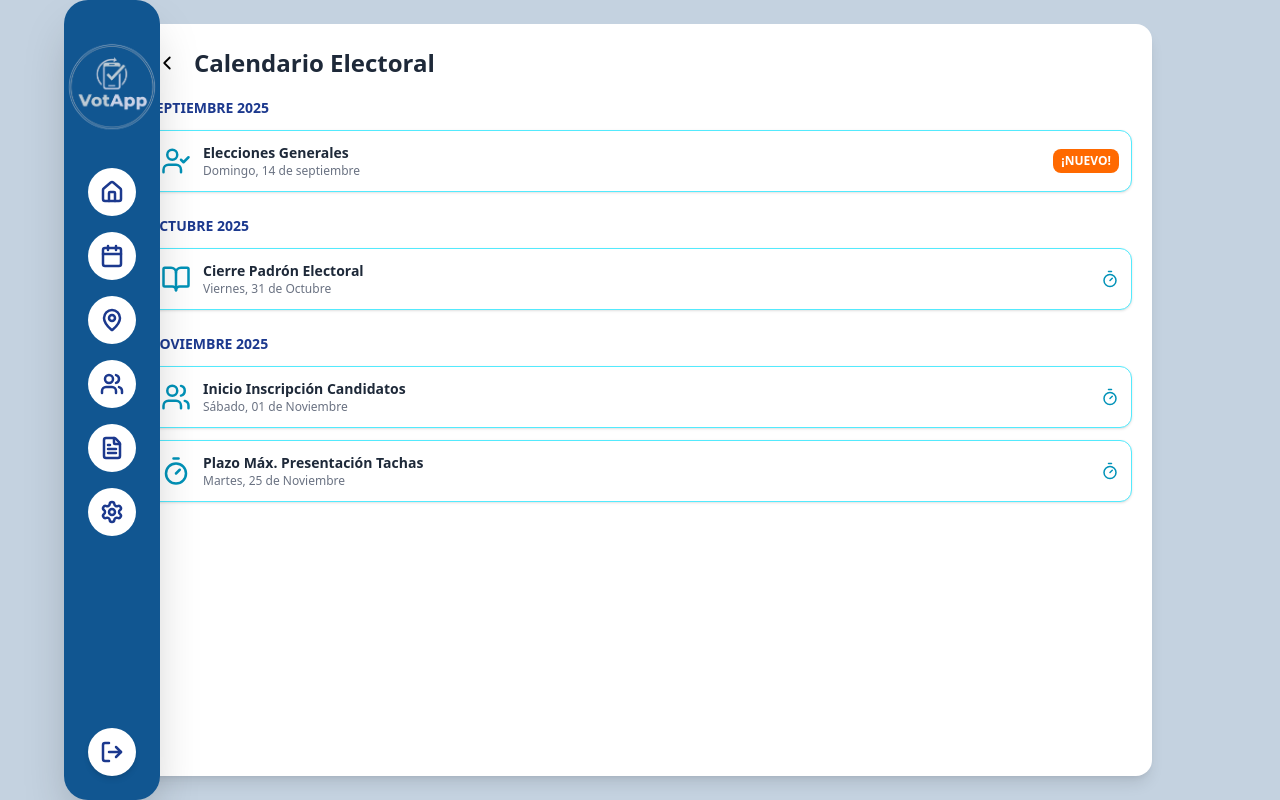
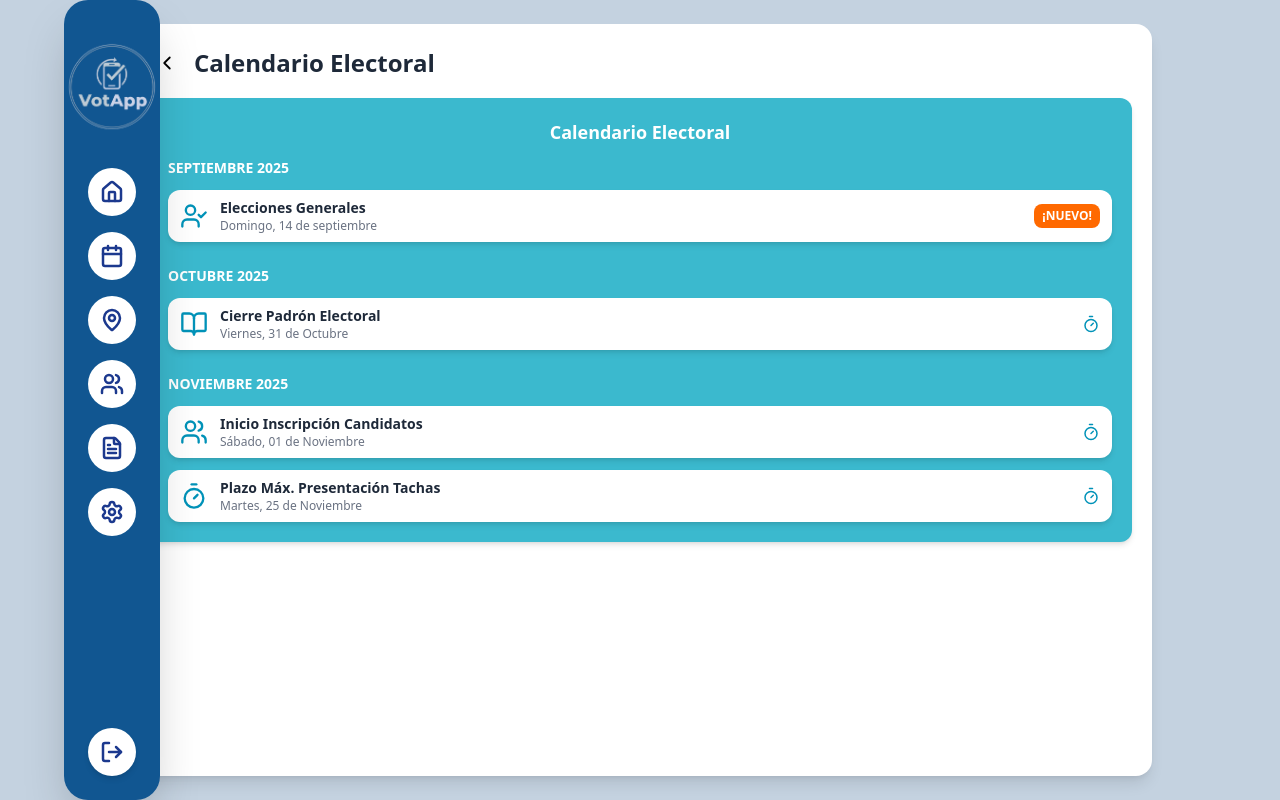
Before and after one commit to DevFran25/app-basica-react, a React (Vite) app: page /calendario-electoral in a window 1280 px wide. Built offline with nearby package versions, Linux system fonts and the light colour scheme.

Commit message:
se agrego componente dashboardCard en todas las páginas

```diff
--- a/src/pages/Dashboard/Calendario-Electoral.jsx
+++ b/src/pages/Dashboard/Calendario-Electoral.jsx
@@ -2,7 +2,7 @@ import { useState } from "react";
 import { UserCheck, BookOpen, Users, Timer } from "lucide-react";
 import Sidebar from "@/components/layout/Sidebar";
 import Header from "@/components/layout/Header";
-
+import DashboardCard from "@/components/ui/DashboardCard";
 
 export default function CalendarioElectoralPage() {
   const [sidebarOpen, setSidebarOpen] = useState(false);
@@ -63,31 +63,28 @@ export default function CalendarioElectoralPage() {
 
       {/* Main */}
       <main className="flex-1 p-4 md:p-6 flex justify-center">
-        <div className="bg-white w-full max-w-5xl rounded-2xl shadow-lg p-5">
+        <div className="bg-white w-full max-w-5xl rounded-2xl shadow-lg p-5 flex flex-col items-center">
 
-          {/* Header - ahora ya NO tiene botón duplicado */}
+          {/* Header */}
           <Header title="Calendario Electoral" />
 
-          {/* Sections */}
-          <div className="mt-4 space-y-6">
+          {/* DashboardCard agregado */}
+          <DashboardCard title={<span className="text-white">Calendario Electoral</span>} bg="#3BB9CE">
+            <div className="mt-3 space-y-6">
               {sections.map((section, index) => (
                 <div key={index}>
-                <h2 className="text-blue-900 font-bold text-sm mb-3">
-                  {section.title}
-                </h2>
+                  <h2 className="text-white font-bold text-sm mb-3">{section.title}</h2>
 
                   <div className="space-y-3">
                     {section.items.map((item, i) => (
                       <div
                         key={i}
-                      className="border border-cyan-300 bg-white rounded-xl p-3 flex justify-between items-center shadow-sm"
+                        className="bg-white rounded-xl px-3 py-2 flex justify-between items-center shadow-md cursor-pointer hover:bg-gray-100 transition"
                       >
                         <div className="flex items-center gap-3">
-                        <item.icon className="text-cyan-600" size={30} />
+                          <item.icon className="text-cyan-600" size={28} />
                           <div>
-                          <p className="font-semibold text-gray-800 text-sm">
-                            {item.title}
-                          </p>
+                            <p className="font-semibold text-gray-800 text-sm">{item.title}</p>
                             <p className="text-gray-500 text-xs">{item.date}</p>
                           </div>
                         </div>
@@ -107,6 +104,7 @@ export default function CalendarioElectoralPage() {
                 </div>
               ))}
             </div>
+          </DashboardCard>
 
         </div>
       </main>
--- a/src/pages/Dashboard/Dashboard.jsx
+++ b/src/pages/Dashboard/Dashboard.jsx
@@ -35,7 +35,7 @@ export default function Dashboard() {
     ];
 
     return (
-    <DashboardCard   title={<span className="text-white">Calendario Electoral</span>}  bg="#3BB9CE">
+    <DashboardCard title={<span className="text-white">Calendario Electoral</span>}  bg="#3BB9CE">
       <div className="space-y-1.5">
         {items.map((item, i) => (
           <div
--- a/src/pages/Dashboard/Guia-del-Elector.jsx
+++ b/src/pages/Dashboard/Guia-del-Elector.jsx
@@ -1,6 +1,7 @@
 import { useState } from "react";
 import { ChevronLeft, FileText, AlertTriangle, ThumbsUp, BookOpen, MapPin, HelpCircle } from "lucide-react";
 import Sidebar from "@/components/layout/Sidebar";
+import DashboardCard from "@/components/ui/DashboardCard";
 import lector from "@/assets/images/lector.png";
 
 export default function GuiaLectorPage() {
@@ -28,47 +29,40 @@ export default function GuiaLectorPage() {
     <div className="flex min-h-screen bg-[#C4D2E0]">
 
       {/* Sidebar */}
-      <div
-        className={`fixed inset-y-0 left-0 z-20 transition-transform transform ${
-          sidebarOpen ? "translate-x-0" : "-translate-x-full"
-        } md:translate-x-0`}
-      >
+      <div className={`fixed inset-y-0 left-0 z-20 transition-transform transform ${sidebarOpen ? "translate-x-0" : "-translate-x-full"} md:translate-x-0`}>
         <Sidebar className="h-full w-44" />
       </div>
 
       {/* Main */}
       <main className="flex-1 p-4 md:p-6 flex justify-center">
-        <div className="bg-white w-full max-w-4xl rounded-2xl shadow-lg p-5">
+        <div className="bg-white w-full max-w-4xl rounded-2xl shadow-lg p-5 flex flex-col items-center">
+
+          {/* DashboardCard envuelve toda la guía */}
+          <DashboardCard title={<span className="text-white">Guía del Elector</span>} bg="#115691">
+            <div className="mt-3">
 
               {/* Header */}
               <div className="flex items-center gap-2 mb-4">
-            <button
-              onClick={() => history.back()}
-              className="p-2 hover:bg-gray-100 rounded-full"
-            >
+                <button onClick={() => history.back()} className="p-2 hover:bg-gray-100 rounded-full">
                   <ChevronLeft size={22} />
                 </button>
-            <h1 className="text-xl font-bold">Calendario Electoral - Guía del Elector</h1>
+                <h1 className="text-lg font-bold text-white">Calendario Electoral - Guía del Elector</h1>
               </div>
 
               {/* Contenido superior */}
               <div className="grid grid-cols-1 md:grid-cols-2 gap-4 mt-4">
 
-
                 {/* Card azul */}
                 <div className="bg-blue-100 border border-blue-200 rounded-xl p-3 shadow-lg flex items-center justify-center">
-
                   <div className="flex flex-col">
-                {/* Caja Superior */}
                     <div className="bg-[#115691] text-white p-6 rounded-t-2xl">
                       <h3 className="text-lg font-semibold text-center">Guía del Elector Paso a paso</h3>
                       <p className="text-center">Descripción del primer paso…</p>
                     </div>
-
-                {/* Caja Inferior */}
                     <div className="bg-gray-100 text-black p-6 rounded-b-2xl">
                       <p className="text-center">Tu guía completa para un voto informado. Descubre el proceso electoral,
-                cómo votar y usar tu cédula.</p>
+                        cómo votar y usar tu cédula.
+                      </p>
                       <button className="mt-4 bg-orange-500 text-white px-4 py-2 rounded-lg font-bold hover:bg-orange-600">
                         Empezar Guía
                       </button>
@@ -76,28 +70,19 @@ export default function GuiaLectorPage() {
                   </div>
                 </div>
 
-            {/* Card de imagen derecha */}
+                {/* Imagen */}
                 <div className="bg-blue-50 border border-blue-200 rounded-xl p-3 shadow-lg flex flex-col items-center justify-center">
-              <img
-                src={lector}
-                className="w-56 h-auto rounded-lg"
-              />
-              <span className="bg-orange-500 text-white text-xs px-3 py-1 mt-3 rounded-lg font-bold">
-                ¡NUEVO!
-              </span>
+                  <img src={lector} className="w-56 h-auto rounded-lg" />
+                  <span className="bg-orange-500 text-white text-xs px-3 py-1 mt-3 rounded-lg font-bold">¡NUEVO!</span>
                 </div>
 
               </div>
 
-          {/* Pasos clave */}
-          <h2 className="mt-8 text-lg font-bold text-gray-800">Pasos Clave Guía</h2>
-
+              {/* Pasos */}
+              <h2 className="mt-8 text-lg font-bold text-white">Pasos Clave Guía</h2>
               <div className="grid grid-cols-1 sm:grid-cols-2 md:grid-cols-3 gap-3 mt-3">
                 {pasos.map((item, index) => (
-              <div
-                key={index}
-                className="flex items-center gap-2 p-3 rounded-lg border border-blue-200 bg-blue-50 hover:shadow cursor-pointer"
-              >
+                  <div key={index} className="flex items-center gap-2 p-3 rounded-lg border border-blue-200 bg-blue-50 hover:shadow cursor-pointer">
                     <item.icon className="text-blue-700" size={22} />
                     <span className="text-sm font-semibold">{item.title}</span>
                   </div>
@@ -105,35 +90,24 @@ export default function GuiaLectorPage() {
               </div>
 
               {/* FAQ */}
-          <h2 className="mt-8 text-lg font-bold text-gray-800">Preguntas Frecuentes (FAQs)</h2>
-
+              <h2 className="mt-8 text-lg font-bold text-white">Preguntas Frecuentes (FAQs)</h2>
               <div className="mt-3 space-y-3">
                 {faqs.map((faq, index) => (
-              <div
-                key={index}
-                className="border border-blue-200 rounded-lg bg-blue-50 p-3 cursor-pointer"
-                onClick={() => setOpenFAQ(openFAQ === index ? null : index)}
-              >
+                  <div key={index} className="border border-blue-200 rounded-lg bg-blue-50 p-3 cursor-pointer" onClick={() => setOpenFAQ(openFAQ === index ? null : index)}>
                     <div className="flex justify-between items-center">
                       <div className="flex items-center gap-2">
                         <HelpCircle className="text-blue-700" size={20} />
                         <p className="font-semibold text-sm">{faq.question}</p>
                       </div>
-
-                  <ChevronLeft
-                    size={20}
-                    className={`transition-transform ${
-                      openFAQ === index ? "-rotate-90" : "rotate-90"
-                    }`}
-                  />
+                      <ChevronLeft size={20} className={`transition-transform ${openFAQ === index ? "-rotate-90" : "rotate-90"}`} />
                     </div>
-
-                {openFAQ === index && (
-                  <p className="text-sm text-gray-600 mt-2">{faq.answer}</p>
-                )}
+                    {openFAQ === index && <p className="text-sm text-gray-600 mt-2">{faq.answer}</p>}
                   </div>
                 ))}
               </div>
+
+            </div>
+          </DashboardCard>
 
         </div>
       </main>
--- a/src/pages/Home/Home.jsx
+++ b/src/pages/Home/Home.jsx
@@ -46,8 +46,6 @@ export default function Home() {
 
       </div>
 </Card>
-
-
       </div>
     </BackgroundImage>
   );
```
Lines whose indentation alone changed are shown as unchanged.
